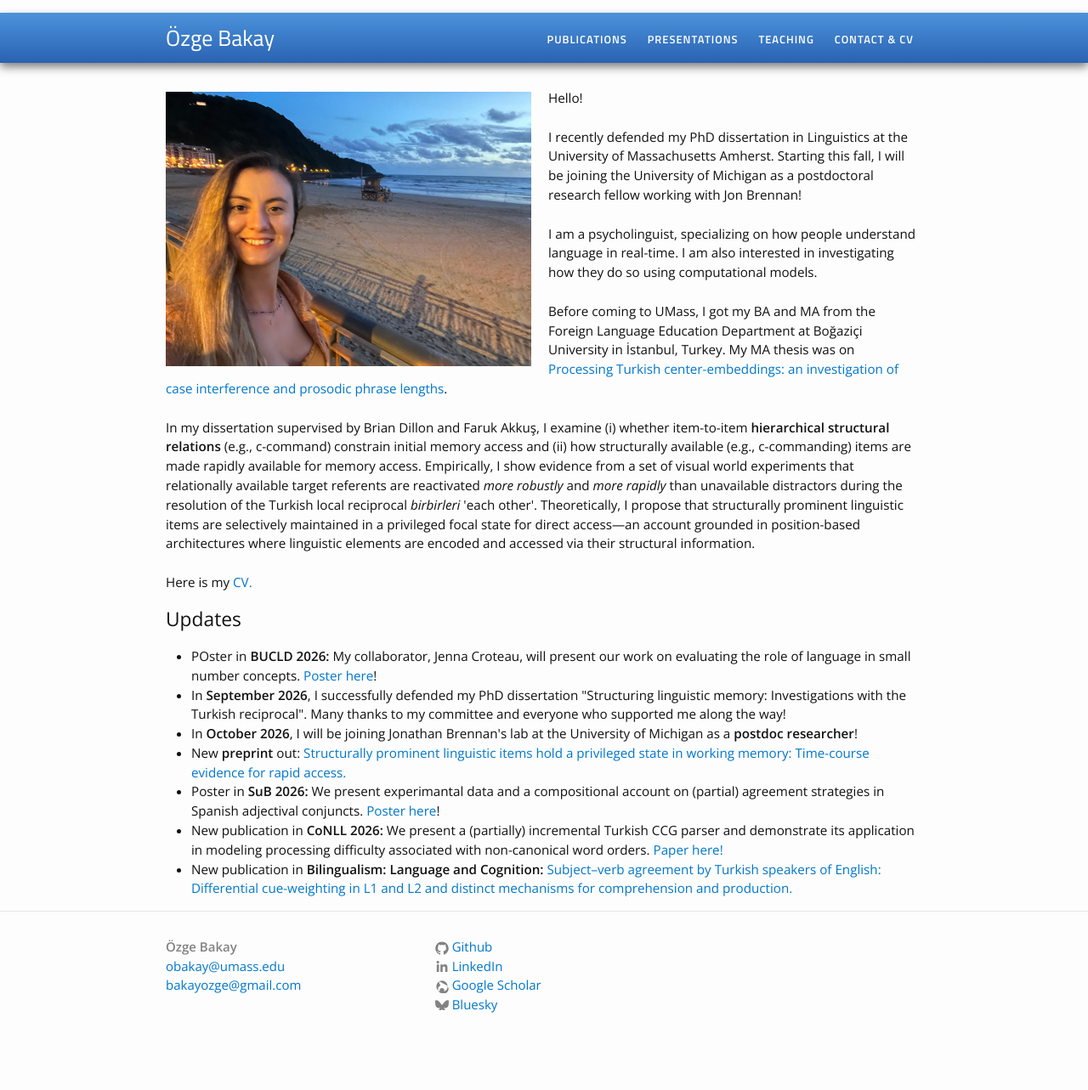
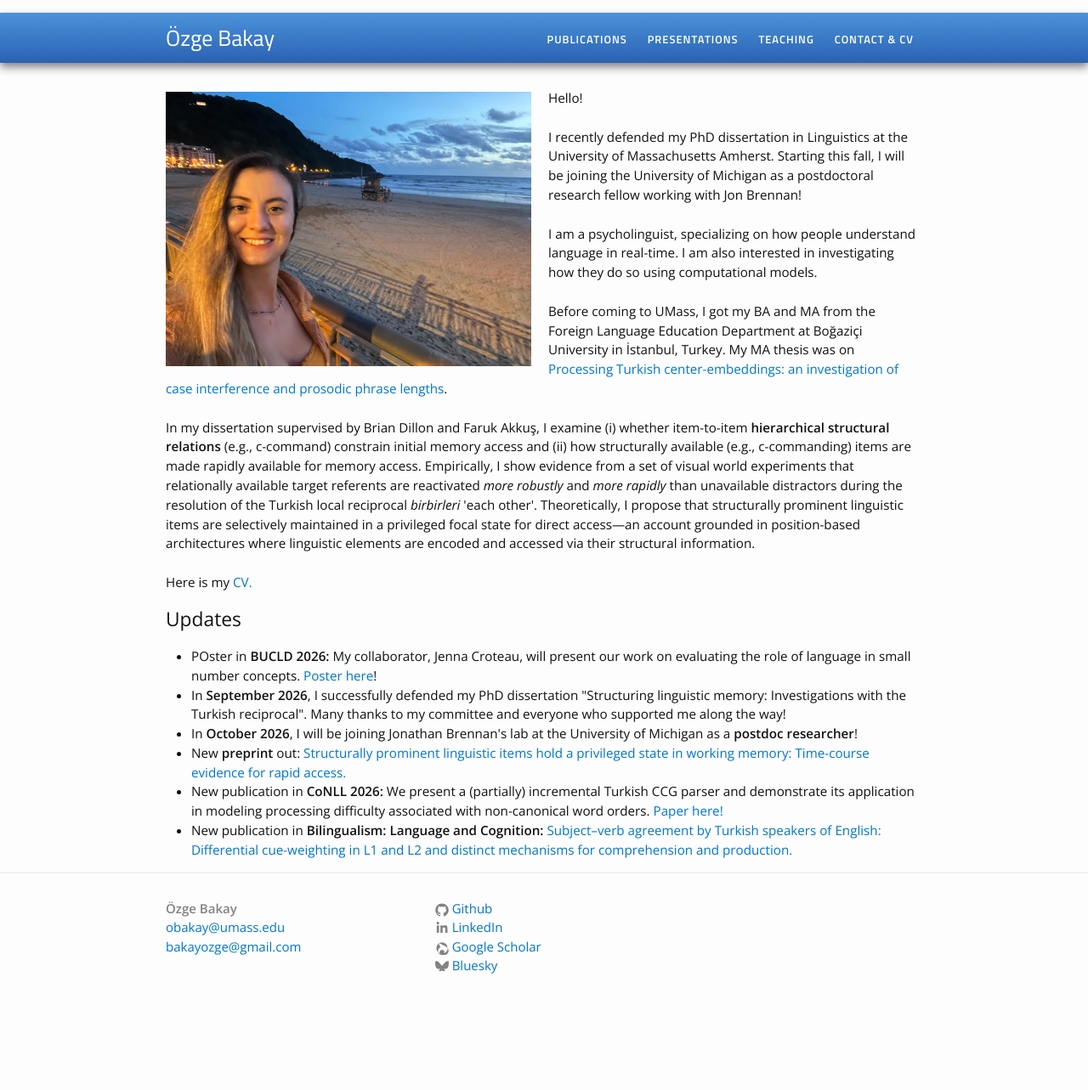
Before and after one commit to ozgebakay/ozgebakay.github.io, a Jekyll site: the page built from index.html, in a window 1280 px wide. Shown: the whole page at 85% size. Built offline with Jekyll 4.4.1, drawn with Linux system fonts in a browser that asks for light colours; after the commit the page ends 1238 px from its top, so only the background shows below that.

Commit message:
Update index.html

```diff
--- a/index.html
+++ b/index.html
@@ -26,7 +26,6 @@ Here is my <a href="/OzgeBakay_CV.pdf">CV.</a></p>
 <li>In <b>September 2026</b>, I successfully defended my PhD dissertation "Structuring linguistic memory: Investigations with the Turkish reciprocal". Many thanks to my committee and everyone who supported me along the way!</li>
 <li>In <b>October 2026</b>, I will be joining Jonathan Brennan's lab at the University of Michigan as a <b>postdoc researcher</b>!</li>
 <li>New <b>preprint</b> out: <a href="https://osf.io/preprints/psyarxiv/aphwj_v1" target="_blank">Structurally prominent linguistic items hold a privileged state in working memory: Time-course evidence for rapid access.</a></li>
-<li>Poster in <b>SuB 2026:</b> We present experimantal data and a compositional account on (partial) agreement strategies in Spanish adjectival conjuncts. <a href="https://ozgebakay.github.io/projects/CoronaBakay_SuB31.pdf" target="_blank">Poster here</a>!</li>
 <li>New publication in <b>CoNLL 2026:</b> We present a (partially) incremental Turkish CCG parser and demonstrate its application in modeling processing difficulty associated with non-canonical word orders. <a href="https://aclanthology.org/2026.conll-main.36.pdf" target="_blank">Paper here!</a></li>
 <li>New publication in <b>Bilingualism: Language and Cognition:</b> <a href="https://doi.org/10.1017/S1366728926101497" target="_blank">Subject–verb agreement by Turkish speakers of English: Differential cue-weighting in L1 and L2 and distinct mechanisms for comprehension and production.</a></li>
 </ul>
```
